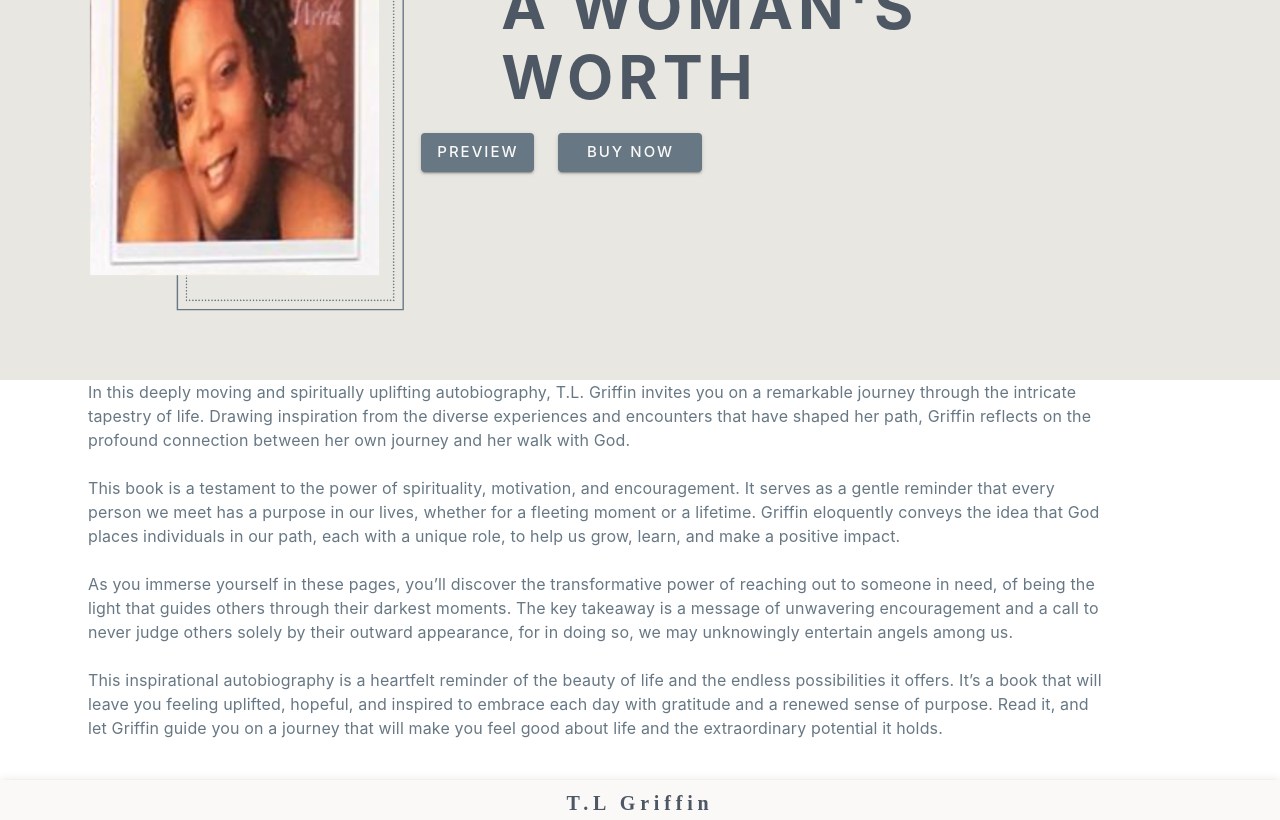
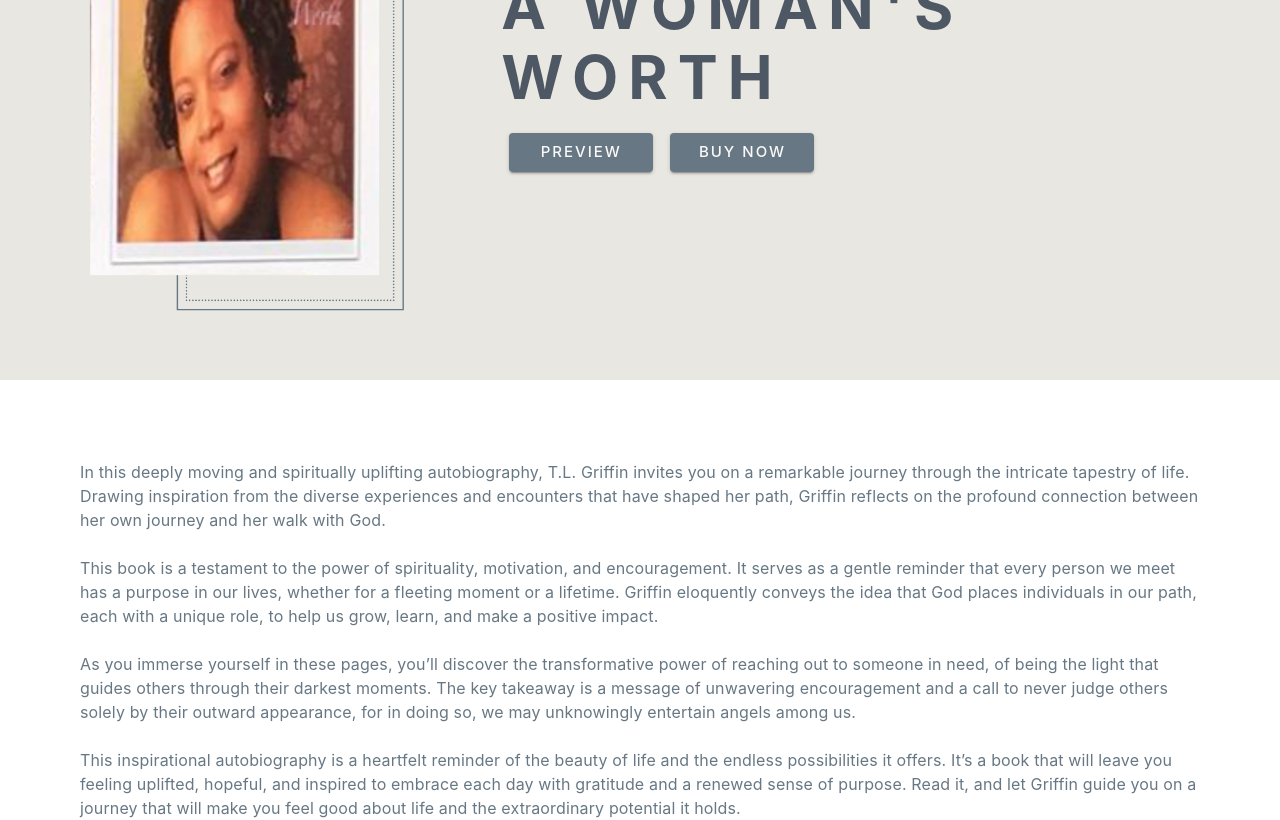
Before and after one commit to ChrisS561/TLGriffinBooks, a React (Create React App) app in the folder tisha-wesbite/: page /A-Womans-Worth in a window 1280 px wide. Shown: the part 420-1240 px from the top of the page. Built offline with nearby package versions, Linux system fonts and the light colour scheme.

Commit message:
80% completed with the woman's worth page
I have to complete the table screen.

```diff
--- a/tisha-wesbite/src/Components/Books/PreviewButton.js
+++ b/tisha-wesbite/src/Components/Books/PreviewButton.js
@@ -8,7 +8,7 @@ export default function PreviewButton(display) {
 				fullWidth
 				variant="contained"
 				color="info"
-				href='/Preview'
+				href="/Preview"
 				sx={{
 					transition:
 						'box-shadow 0.3s ease, background-color 0.3s ease, color 0.3s ease',
@@ -18,11 +18,12 @@ export default function PreviewButton(display) {
 					},
 					display,
 					// width: '100%',
-					maxWidth: { xs:"8rem", sm: '11rem' },
+					maxWidth: { xs: '8rem', sm: '9rem' },
 					fontFamily: 'inter',
 					fontSize: '15px',
 					letterSpacing: '2px',
-					// marginLeft: { sm: '5rem', md: '4rem', lg: '4rem', xl: '15rem' },
+					marginLeft: { sm: '2rem', md: '5rem', lg: '4rem', xl: '1rem' },
+					textAlign: 'center',
 					// marginBottom: { xs: 1, sm: 0 },
 				}}
 			>
--- a/tisha-wesbite/src/Components/Books/WomansWorthText.js
+++ b/tisha-wesbite/src/Components/Books/WomansWorthText.js
@@ -12,20 +12,20 @@ As you immerse yourself in these pages, you’ll discover the transformative pow
 This inspirational autobiography is a heartfelt reminder of the beauty of life and the endless possibilities it offers. It’s a book that will leave you feeling uplifted, hopeful, and inspired to embrace each day with gratitude and a renewed sense of purpose. Read it, and let Griffin guide you on a journey that will make you feel good about life and the extraordinary potential it holds.`;
 
   return (
-		<div className='womansworthText'>
+		<div className="womansworthText">
 			<Typography
 				variant="body1"
 				sx={{
 					display: 'block',
 					textAlign: 'left',
-					marginLeft: { xs: 0, sm: 5, md: 11 },
+					padding:{xs:3,sm:5,md:7,lg:10},
 					alignSelf: 'center',
-					width: { xs: '100%', sm: '100%', lg: '80%', xl: '80%' },
 					marginBottom: 0,
 					fontFamily: 'inter',
 					fontSize: { xs: 14, md: 15, lg: 16 },
 					color: '#677884',
 					whiteSpace: 'pre-line',
+
 				}}
 				gutterBottom
 			>
--- a/tisha-wesbite/src/Components/ImageDisplay/BookDisplay.js
+++ b/tisha-wesbite/src/Components/ImageDisplay/BookDisplay.js
@@ -2,7 +2,6 @@ import React from 'react';
 import BookPic from '../../Images/BookPic.png';
 import '../../index.css';
 import { Box } from '@mui/material';
-
 
 export default function BookDisplay({
 	display,
--- a/tisha-wesbite/src/Pages/WomansWorth.js
+++ b/tisha-wesbite/src/Pages/WomansWorth.js
@@ -1,5 +1,5 @@
 import React from 'react';
-import { Box, Stack, Typography } from '@mui/material';
+import { Box, Grid, Stack, Typography } from '@mui/material';
 import '../index.css';
 import Navbar from '../Components/Navigation/NavBar';
 import Footer from '../Components/Footer/Footer';
@@ -8,9 +8,7 @@ import BuynowButton from '../StripeFrontend/BuynowButton';
 import WomansWorthText from '../Components/Books/WomansWorthText';
 import PreviewButton from '../Components/Books/PreviewButton';
 
-
-//TODO Make the buttons on the this page responsive. & the buttons aren't the same size.
-//TODO Fix the text below to make it presentable
+//TODO fix the height of the title and buttons on the tablet screen.
 export default function WomansWorth() {
 	console.log(window.innerWidth);
 
@@ -45,14 +43,12 @@ export default function WomansWorth() {
 								lg: '33rem',
 								xl: '36rem',
 							}}
-							// marginRight={{xl:"4rem"}}
 						/>
 					</Box>
 				</Stack>
 				<Box
 					sx={{
 						display: 'block',
-						// width: '100vw',
 						paddingRight: { xs: 1, sm: 11, md: 15, lg: 24, xl: 30 },
 						paddingTop: { sm: 14, md: 17, lg: 10, xl: 6 },
 						paddingBottom: { md: 15, lg: 9, xl: 9 },
@@ -69,14 +65,16 @@ export default function WomansWorth() {
 						variant="h3"
 						sx={{
 							display: 'block',
+							width: '99%',
 							color: '#4E5865',
 							textTransform: 'capitalize',
 							fontWeight: 'bold',
 							paddingLeft: { xs: 0, sm: 4, md: 10 },
 							textAlign: 'left',
-							letterSpacing: '5px',
+							letterSpacing: { xs: '5px', sm: '10px' },
 							fontFamily: 'inter',
 							fontSize: { xs: 36, sm: 48, lg: 60 },
+							marginLeft: { xs: 6, sm: 0 },
 						}}
 						gutterBottom
 					>
@@ -84,8 +82,8 @@ export default function WomansWorth() {
 					</Typography>
 					<Stack
 						direction="row"
-						spacing={3}
-						ml={{ xl: 10 }}
+						spacing={{ md: 6, lg: 6 }}
+						ml={{ lg: 3, xl: 10 }}
 						display={{ xs: 'none', md: 'flex' }}
 					>
 						<PreviewButton display="block" />
@@ -93,8 +91,10 @@ export default function WomansWorth() {
 					</Stack>
 					<Stack
 						direction="row"
-						spacing={3}
+						spacing={{ xs: 3, sm: 5 }}
 						display={{ xs: 'flex', md: 'none' }}
+						paddingLeft={{ xs: 6, sm: 0 }}
+						mb={{ xs: 5, sm: 0 }}
 					>
 						<PreviewButton display="block" />
 						<BuynowButton display="block" />
--- a/tisha-wesbite/src/StripeFrontend/BuynowButton.js
+++ b/tisha-wesbite/src/StripeFrontend/BuynowButton.js
@@ -20,10 +20,11 @@ export default function BuynowButton({ display }) {
 				},
 				display,
 				// width: '100%',
-				maxWidth: { xs:"8rem", sm: '9rem' },
+				maxWidth: { xs: '8rem', sm: '9rem' },
 				fontFamily: 'inter',
 				fontSize: '15px',
 				letterSpacing: '2px',
+				textAlign: 'center',
 				// marginLeft: { sm: '5rem', md: '4rem', lg: '4rem', xl: '8rem' },
 				// marginBottom: { xs: 5, sm: 0 },
 			}}
--- a/tisha-wesbite/src/index.css
+++ b/tisha-wesbite/src/index.css
@@ -86,7 +86,7 @@ code {
 }
 
 .womansworthText{
-  height: 50vh;
+  height: 100%;
     width: 100vw;
     background-color: #FFFFFF;
 }
```
